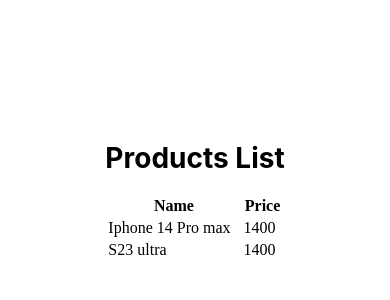
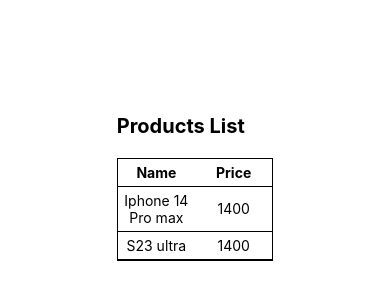
Before and after one commit to joel-beya/MsprProject, a React Native app: screen / in a window 390 px wide. Shown: the part 230-530 px from the top of the page. Built offline with nearby package versions, Linux system fonts and the light colour scheme.

Commit message:
Working on showing products list on the phone

```diff
--- a/components/ProductsList.js
+++ b/components/ProductsList.js
@@ -1,41 +1,73 @@
 import React, { Component } from 'react';
-import { Text, View, AppRegistry } from 'react-native';
+import { Text, View, StyleSheet } from 'react-native';
 
 //Function For creating a single product row
 function ProductRow({ product }) {
-  return <tr>
-    <td>{product.name}</td>
-    <td>{product.price}</td>
-  </tr>
+  return (
+    <View style={styles.row}>
+      <Text style={styles.cell}>{product.name}</Text>
+      <Text style={styles.cell}>{product.price}</Text>
+    </View>
+  );
 }
+
 //Function for creating products table
 function ProductsTable({ products }) {
-  const row =[]
-  products.forEach((product) => {
-    row.push(<ProductRow product={product} key={product.id} />)
+  const rows = products.map((product) => {
+    return <ProductRow product={product} key={product.id} />;
   });
-  return <table className='table'>
-    <thead>
-      <tr>
-        <th>Name</th>
-        <th>Price</th>
-      </tr>
-    </thead>
-    <tbody>
-      {row}
-    </tbody>
-  </table>
+
+  return (
+    <View style={styles.table}>
+      <View style={styles.row}>
+        <Text style={styles.headerCell}>Name</Text>
+        <Text style={styles.headerCell}>Price</Text>
+      </View>
+      {rows}
+    </View>
+  );
 }
 
 class ProductsList extends Component {
   render() {
     const { products } = this.props;
     return (
-        <View>
-           <Text><h1>Products List</h1></Text>
-           <ProductsTable products={products} />
-        </View>
-)
+      <View>
+        <Text style={styles.title}>Products List</Text>
+        <ProductsTable products={products} />
+      </View>
+    );
   }
 }
+
+const styles = StyleSheet.create({
+  title: {
+    fontSize: 20,
+    fontWeight: 'bold',
+    marginBottom: 10,
+  },
+  table: {
+    borderWidth: 1,
+    borderColor: 'black',
+    marginVertical: 10,
+  },
+  row: {
+    flexDirection: 'row',
+    alignItems: 'center',
+    justifyContent: 'space-between',
+    borderBottomWidth: 1,
+    borderColor: 'black',
+    paddingVertical: 5,
+  },
+  headerCell: {
+    fontWeight: 'bold',
+    flex: 1,
+    textAlign: 'center',
+  },
+  cell: {
+    flex: 1,
+    textAlign: 'center',
+  },
+});
+
 export default ProductsList;
```
